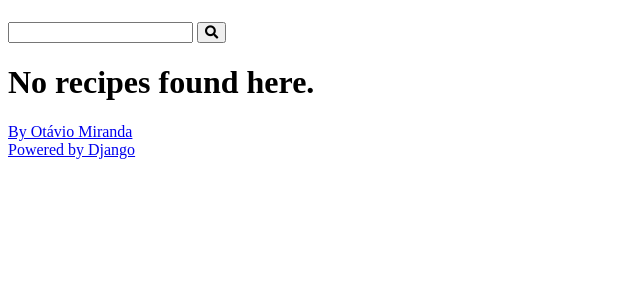
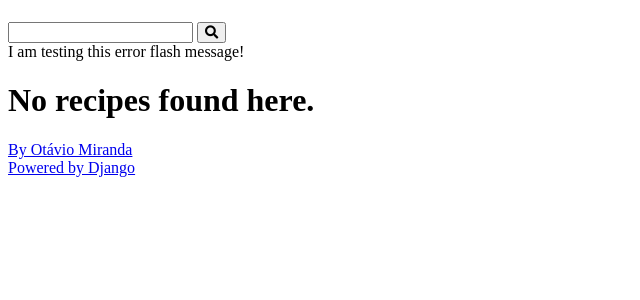
Before and after one commit to rodfarah/complete_django_course, a Django app: page / in a window 1280 px wide. Shown: the part 58-358 px from the top of the page, without its empty margins (0-640 px from the left). Run offline with Django 5.2, Linux system fonts and the light colour scheme; data that the repository does not hold is empty.

Commit message:
experimenting flash messages things

```diff
--- a/recipes/templates/recipes/pages/home.html
+++ b/recipes/templates/recipes/pages/home.html
@@ -3,6 +3,9 @@
 {% block title %}Home |{% endblock title %}
 
 {%block content %}
+
+{% include "recipes/partials/messages.html" %}
+
 <div class="main-content main-content-list container">
   {% for recipe in recipes %}
    {% include 'recipes/partials/recipe.html' %}
--- /dev/null
+++ b/recipes/templates/recipes/partials/messages.html
@@ -0,0 +1,9 @@
+{% if messages %}
+<div class="main-content center container">
+  {% for message in messages %}
+    <div class="message {{ message.tags }}">
+        {{ message }}
+    </div>
+  {% endfor %}
+</div>
+{% endif %}
--- a/recipes/views.py
+++ b/recipes/views.py
@@ -3,13 +3,17 @@ from django.shortcuts import render, get_object_or_404, get_list_or_404
 from django.db.models import Q
 from recipes.models import Recipe
 from utils.pagination import make_pagination
+from django.contrib import messages
 import os
 
-RECIPES_PER_PAGE = int(os.environ.get('RECIPES_PER_PAGE', 9))
+RECIPES_PER_PAGE = int(os.environ.get('RECIPES_PER_PAGE', 6))
 
 
 def home(request):
     recipes = Recipe.objects.filter(is_published=True).order_by('-id')
+
+    messages.error(
+        request, 'I am testing this error flash message!')
 
     page_obj, pagination_range = make_pagination(
         request=request, queryset=recipes, per_page=RECIPES_PER_PAGE)
```
Also changed, not shown: project/settings.py (+11 -1 lines).
